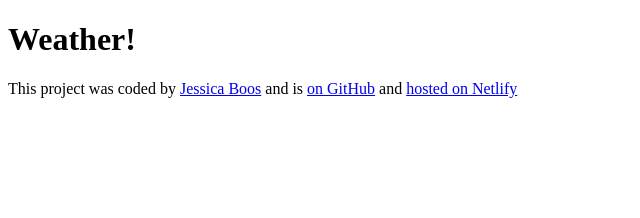
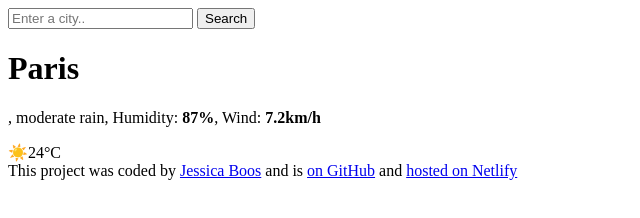
Before and after one commit to JessicaBoos/PlusHomeworkWeek7, a plain HTML site: page index.html in a window 1280 px wide. Shown: the whole page, without its empty margins (0-640 px from the left). Drawn offline with Linux system fonts and the light colour scheme.

Commit message:
Added standard weather data.

```diff
--- a/index.html
+++ b/index.html
@@ -6,7 +6,35 @@
     <title>Weather</title>
   </head>
   <body>
-    <h1>Weather!</h1>
+    <form id="search-form">
+      <input
+        type="search"
+        placeholder="Enter a city.."
+        required
+        class="search-input"
+        id="search-input"
+      />
+      <input type="submit" value="Search" class="search-button" />
+    </form>
+
+    <main>
+      <div class="current-weather">
+        <div>
+          <h1 class="current-city" id="current-city">Paris</h1>
+          <p class="current-details">
+            <span id="current-date"></span>, moderate rain, Humidity:
+            <strong>87%</strong>, Wind: <strong>7.2km/h</strong>
+          </p>
+        </div>
+        <div class="current-temperature">
+          <span class="current-temperature-icon">☀️</span
+          ><span class="current-temperature-value" id="current-temperature"
+            >24</span
+          ><span class="current-temperature-unit">°C</span>
+        </div>
+      </div>
+    </main>
+
     <footer>
       This project was coded by
       <a
```
